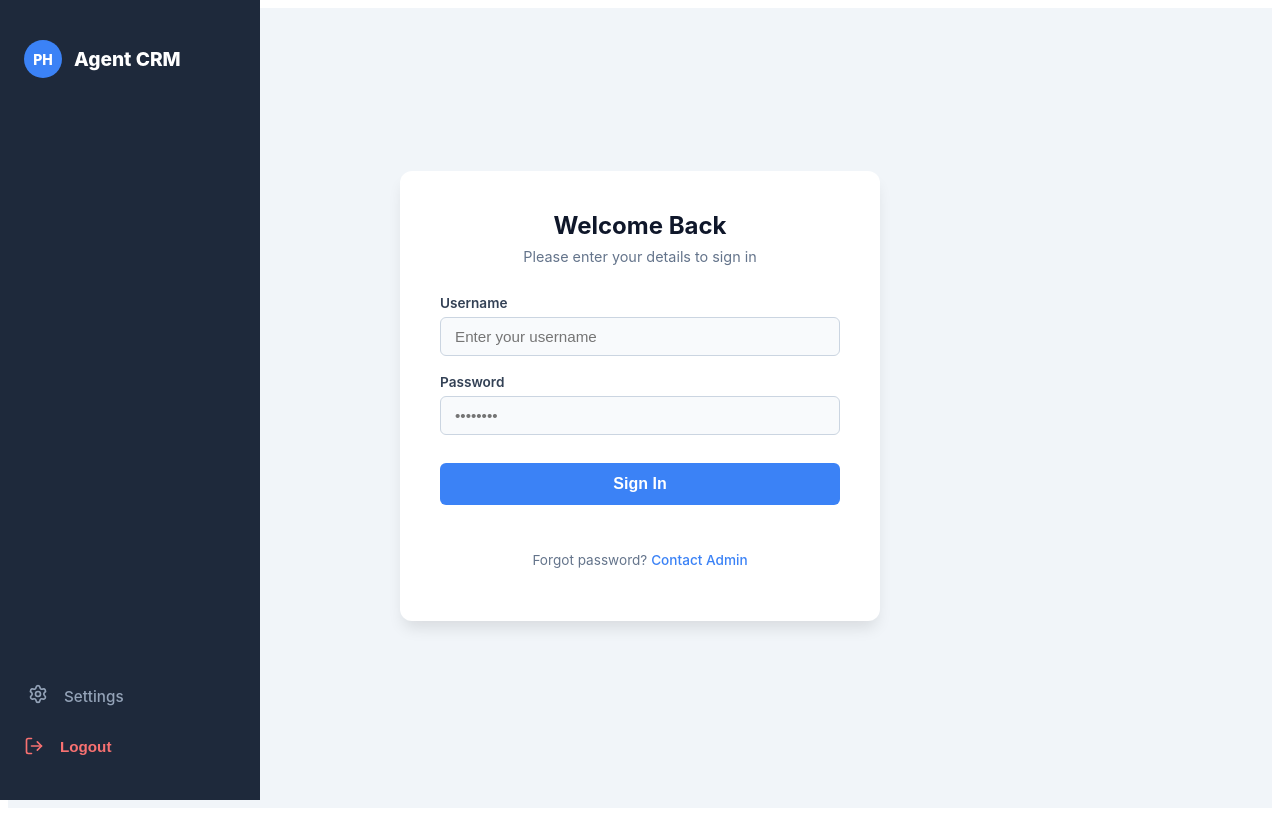
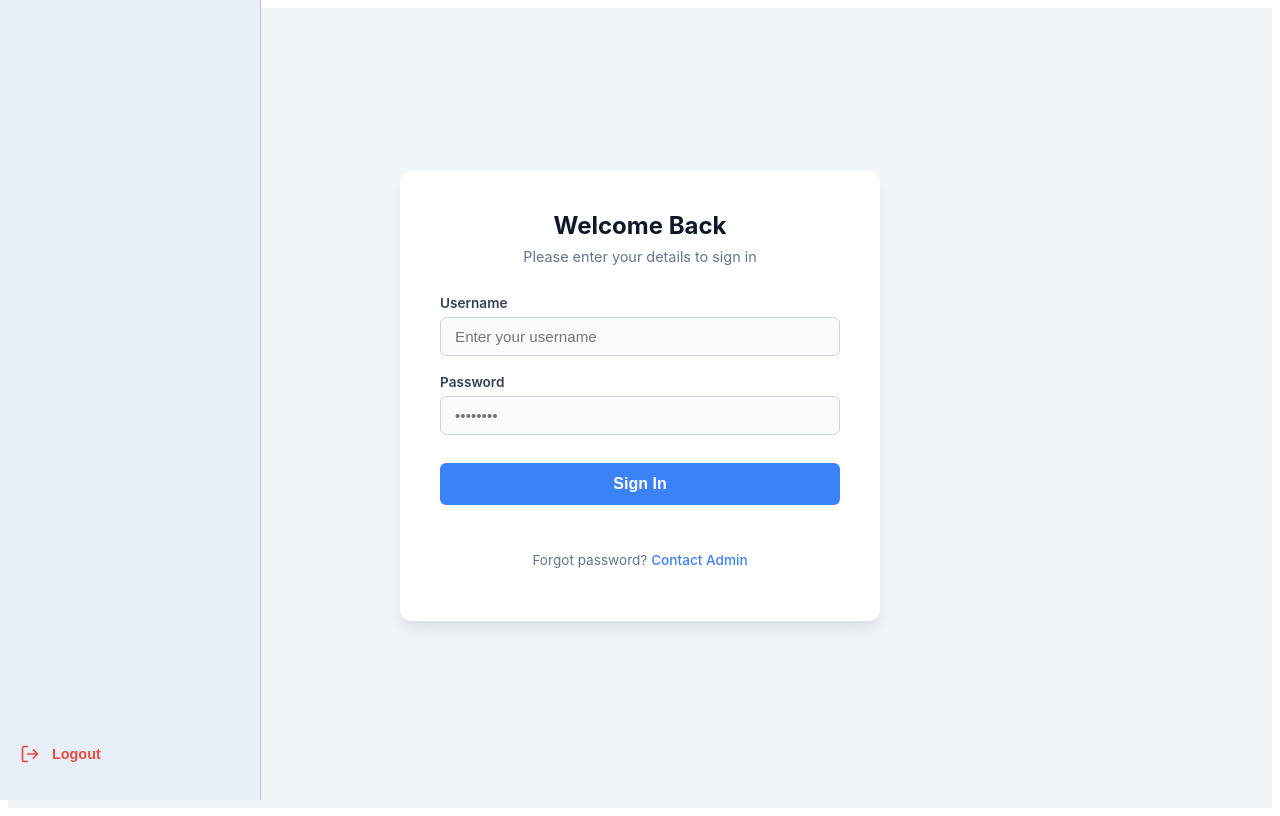
Before and after one commit to SrinivasBharadwaj18/CRM, a React (Vite) app in the folder frontend/insurance-crm-frontend/: page / in a window 1280 px wide. Built offline with nearby package versions, Linux system fonts and the light colour scheme.

Commit message:
updated navbar

```diff
--- a/frontend/insurance-crm-frontend/src/components/Navbar.jsx
+++ b/frontend/insurance-crm-frontend/src/components/Navbar.jsx
@@ -4,11 +4,11 @@ import { useDispatch, useSelector } from "react-redux";
 import { logout } from "../features/auth/authSlice";
 import api from "../services/api";
 import {
-  LayoutDashboard, Users, PhoneCall, CheckSquare,
-  Wallet, Settings, LogOut, Coffee, Clock, UserPlus, UploadCloud, Landmark
+  LayoutGrid, Users, Briefcase, CalendarDays,
+  CreditCard, BarChart3, Settings, LogOut
 } from "lucide-react";
 
-function Navbar({ isOnBreak, setIsOnBreak }) {
+function Navbar() {
   const navigate = useNavigate();
   const dispatch = useDispatch();
   const location = useLocation();
@@ -19,59 +19,27 @@ function Navbar({ isOnBreak, setIsOnBreak }) {
     navigate("/", { replace: true });
   };
 
-  const handleBreakToggle = async () => {
-    try {
-      const res = await api.post("/agent/toggle-break/");
-      setIsOnBreak(res.data.status === "on_break");
-    } catch (err) {
-      console.error("Break toggle failed", err);
-    }
-  };
-
   const isActive = (path) => location.pathname === path;
 
   return (
     <aside style={styles.sidebar}>
-      <div style={styles.logoSection}>
-        <div style={styles.logoCircle}>PH</div>
-        <h1 style={styles.logoText}>{user?.role === 'owner' ? 'Admin CRM' : 'Agent CRM'}</h1>
-      </div>
-
       <nav style={styles.navMenu}>
-        {/* --- ADMIN LINKS --- */}
         {(user?.role === 'owner' || user?.role === 'lead') && (
           <>
-            <SidebarItem to="/admin" icon={<LayoutDashboard size={20} />} label="Dashboard" active={isActive("/admin")} />
-            <SidebarItem to="/admin/create-agent" icon={<UserPlus size={20} />} label="Create Agent" active={isActive("/admin/create-agent")} />
-            <SidebarItem to="/admin/upload-leads" icon={<UploadCloud size={20} />} label="Upload Leads" active={isActive("/admin/upload-leads")} />
-            <SidebarItem to="/admin/finance" icon={<Landmark size={20} />} label="Finance" active={isActive("/admin/finance")} />
-          </>
-        )}
-
-        {/* --- AGENT LINKS --- */}
-        {user?.role === 'agent' && (
-          <>
-            <SidebarItem to="/agent/home" icon={<LayoutDashboard size={20} />} label="Dashboard" active={isActive("/agent/home")} />
-            <SidebarItem to="/agent/leads" icon={<Users size={20} />} label="Leads" active={isActive("/agent/leads")} />
-            <SidebarItem to="/agent/calls" icon={<PhoneCall size={20} />} label="Call History" active={isActive("/agent/calls")} />
-            <SidebarItem to="/agent/tasks" icon={<CheckSquare size={20} />} label="Tasks" active={isActive("/agent/tasks")} />
-            <SidebarItem to="/agent/earnings" icon={<Wallet size={20} />} label="My Earnings" active={isActive("/agent/earnings")} />
-
-            <button
-              onClick={handleBreakToggle}
-              style={{...styles.navItem, ...styles.breakBtn, color: isOnBreak ? "#fbbf24" : "#10b981", marginTop: '20px'}}
-            >
-              {isOnBreak ? <Clock size={20} /> : <Coffee size={20} />}
-              <span style={{ fontWeight: "700" }}>{isOnBreak ? "End Break" : "Take a Break"}</span>
-            </button>
+            <SidebarItem to="/admin" icon={<LayoutGrid size={22} />} label="Dashboard" active={isActive("/admin")} />
+            <SidebarItem to="/admin/agents" icon={<Users size={22} />} label="Employee Management" active={isActive("/admin/agents")} />
+            <SidebarItem to="/admin/recruitment" icon={<Briefcase size={22} />} label="Recruitment" active={isActive("/admin/recruitment")} />
+            <SidebarItem to="/admin/attendance" icon={<CalendarDays size={22} />} label="Attendance" active={isActive("/admin/attendance")} />
+            <SidebarItem to="/admin/finance" icon={<CreditCard size={22} />} label="Payroll" active={isActive("/admin/finance")} />
+            <SidebarItem to="/admin/performance" icon={<BarChart3 size={22} />} label="Performance" active={isActive("/admin/performance")} />
+            <SidebarItem to="/settings" icon={<Settings size={22} />} label="Settings" active={isActive("/settings")} />
           </>
         )}
 
         <div style={styles.bottomSection}>
-          <SidebarItem to="/settings" icon={<Settings size={20} />} label="Settings" active={isActive("/settings")} />
           <button onClick={handleLogout} style={styles.logoutBtn}>
             <LogOut size={20} />
-            <span style={{ fontWeight: "700" }}>Logout</span>
+            <span style={{ fontWeight: "600" }}>Logout</span>
           </button>
         </div>
       </nav>
@@ -80,35 +48,70 @@ function Navbar({ isOnBreak, setIsOnBreak }) {
 }
 
 const SidebarItem = ({ to, icon, label, active }) => {
-  const [isHovered, setIsHovered] = useState(false);
   return (
     <Link
       to={to}
-      onMouseEnter={() => setIsHovered(true)}
-      onMouseLeave={() => setIsHovered(false)}
       style={{
         ...styles.navItem,
-        backgroundColor: active ? "#2d3748" : (isHovered ? "#242f42" : "transparent"),
-        color: (active || isHovered) ? "#fff" : "#94a3b8",
-        borderLeft: active ? "4px solid #3b82f6" : "4px solid transparent",
+        backgroundColor: active ? "#35579b" : "transparent",
+        color: active ? "#ffffff" : "#2c3e50",
+        borderBottom: "1px solid #d1d9e6",
       }}
     >
-      <span style={{ color: active ? "#3b82f6" : "inherit" }}>{icon}</span>
-      <span style={{ fontWeight: active ? "700" : "500" }}>{label}</span>
+      <span style={{
+        color: active ? "#ffffff" : "#35579b",
+        display: "flex",
+        alignItems: "center"
+      }}>
+        {icon}
+      </span>
+      <span style={{
+        fontWeight: "600",
+        fontSize: "0.9rem",
+        marginLeft: "12px"
+      }}>
+        {label}
+      </span>
     </Link>
   );
 };
 
 const styles = {
-  sidebar: { width: "260px", backgroundColor: "#1e293b", height: "100vh", position: "fixed", left: 0, top: 0, display: "flex", flexDirection: "column", zIndex: 1000, fontFamily: "'Inter', sans-serif" },
-  logoSection: { padding: "40px 24px", display: "flex", alignItems: "center", gap: "12px" },
-  logoCircle: { width: "38px", height: "38px", borderRadius: "50%", backgroundColor: "#3b82f6", color: "white", display: "flex", alignItems: "center", justifyContent: "center", fontWeight: "800", fontSize: "14px" },
-  logoText: { color: "#fff", fontSize: "1.2rem", fontWeight: "800", margin: 0 },
+  sidebar: {
+    width: "260px",
+    backgroundColor: "#e8eff9", // Light blue/grey background like the photo
+    height: "100vh",
+    position: "fixed",
+    left: 0,
+    top: 0,
+    display: "flex",
+    flexDirection: "column",
+    zIndex: 1000,
+    fontFamily: "'Segoe UI', Tahoma, Geneva, Verdana, sans-serif",
+    borderRight: "1px solid #bfc9d8"
+  },
   navMenu: { flex: 1, display: "flex", flexDirection: "column" },
-  navItem: { display: "flex", alignItems: "center", gap: "16px", padding: "14px 24px", textDecoration: "none", fontSize: "0.95rem", transition: "all 0.2s ease", border: "none", cursor: "pointer", textAlign: "left" },
-  breakBtn: { background: "rgba(255,255,255,0.03)", margin: "0 10px", borderRadius: "12px", width: "calc(100% - 20px)" },
-  bottomSection: { marginTop: 'auto', paddingBottom: '30px' },
-  logoutBtn: { width: "100%", display: "flex", alignItems: "center", gap: "16px", padding: "14px 24px", backgroundColor: "transparent", color: "#f87171", border: "none", cursor: "pointer", fontSize: "0.95rem" }
+  navItem: {
+    display: "flex",
+    alignItems: "center",
+    padding: "16px 20px",
+    textDecoration: "none",
+    transition: "background 0.2s ease",
+    borderLeft: "none"
+  },
+  bottomSection: { marginTop: 'auto', paddingBottom: '20px' },
+  logoutBtn: {
+    width: "100%",
+    display: "flex",
+    alignItems: "center",
+    gap: "12px",
+    padding: "16px 20px",
+    backgroundColor: "transparent",
+    color: "#e74c3c",
+    border: "none",
+    cursor: "pointer",
+    fontSize: "0.9rem"
+  }
 };
 
 export default Navbar;
```
